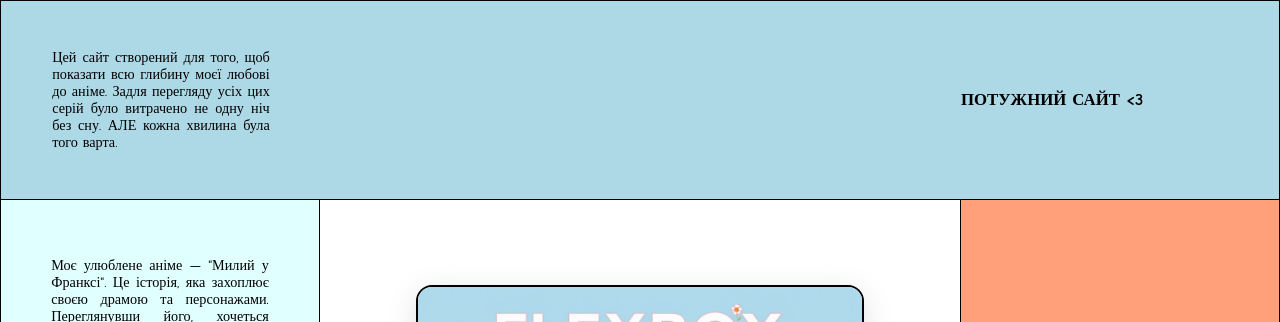
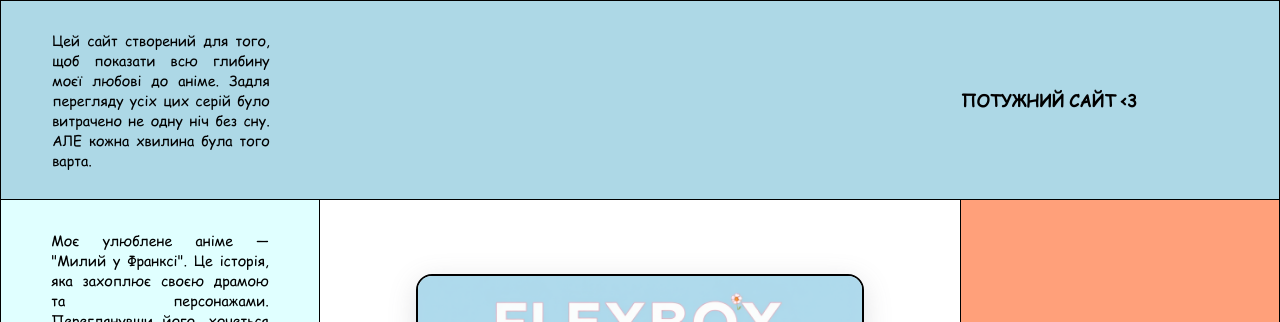
Before and after one commit to ABOBA-2006/WEB_LAB-3, a plain HTML site: page index.html in a window 1280 px wide. Shown: the top 322 px of the page. Drawn offline with Linux system fonts and the light colour scheme.

Commit message:
v 2.1 (font-family bug fixed)

```diff
--- a/common_properties.css
+++ b/common_properties.css
@@ -4,8 +4,13 @@
 	box-sizing: border-box;
 }
 
+@font-face {
+  font-family: 'CustomFont'; /* Name your font family */
+  src: url('Comic Sans MS.ttf'); /* Locate the .ttf file within your directory*/
+}
+
 body{
-	font-family: Comic Sans MS;
+	font-family: 'CustomFont';
 }
 
 div{
```
Also changed, not shown: Comic Sans MS.ttf (added).
